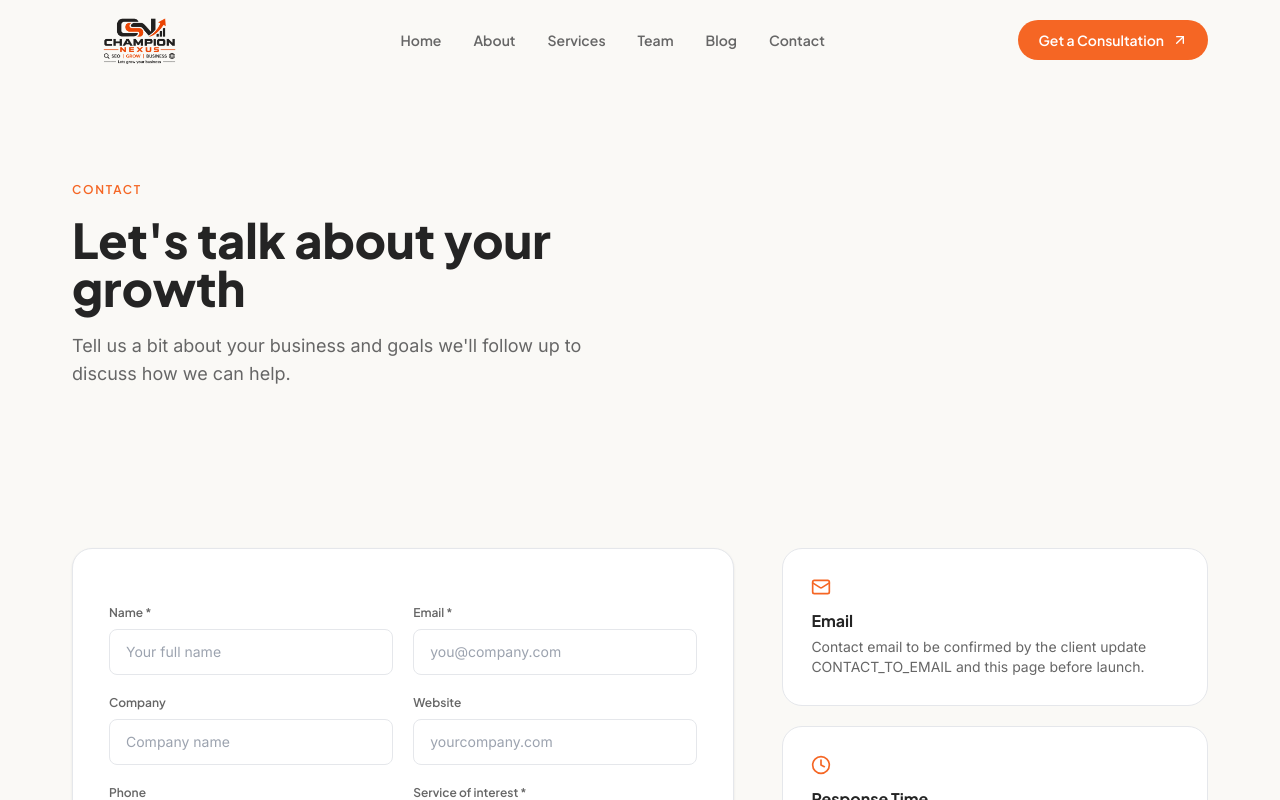
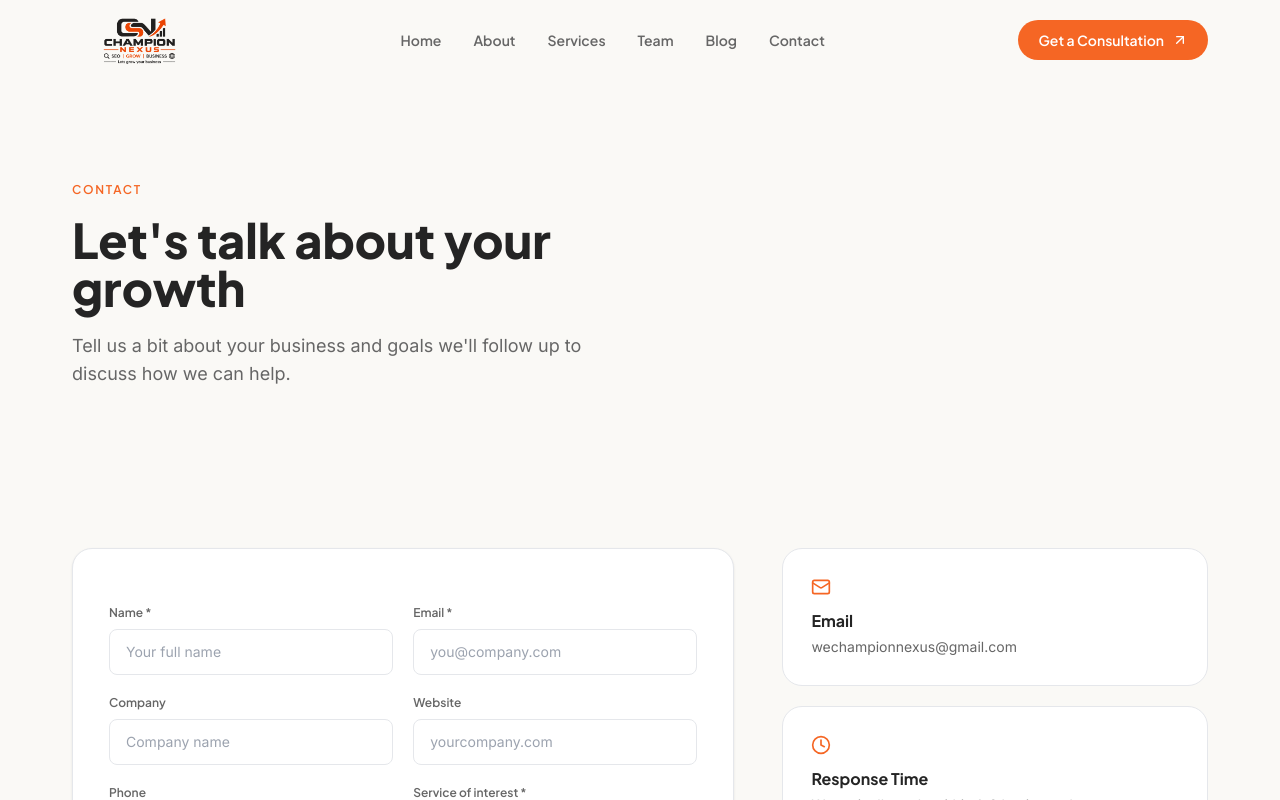
Before and after one commit to wechampionnexus-art/Champion-Nexus-Website, a Next.js app: page /contact in a window 1280 px wide. Shown: the top 800 px of the page. Built offline with nearby package versions, Linux system fonts and the light colour scheme; no server answers.

Commit message:
add: email in contact page

```diff
--- a/src/app/(site)/contact/page.tsx
+++ b/src/app/(site)/contact/page.tsx
@@ -38,8 +38,7 @@ export default function ContactPage() {
               <Mail size={20} className="text-brand-orange mb-3" />
               <h3 className="font-display font-bold text-ink mb-1">Email</h3>
               <p className="text-ink-muted text-sm">
-                Contact email to be confirmed by the client update
-                CONTACT_TO_EMAIL and this page before launch.
+                <a href="mailto:wechampionnexus@gmail.com" className='hover:text-brand-orange'>wechampionnexus@gmail.com</a>
               </p>
             </div>
             <div className="bg-white border border-line rounded-xl2 p-7">
```
